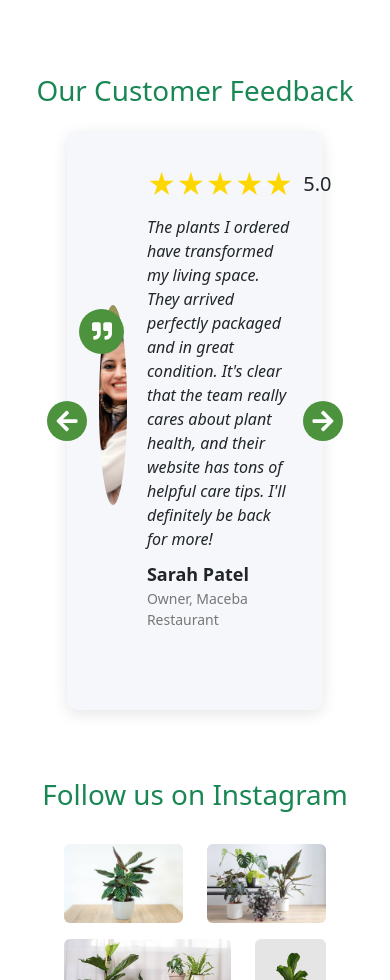
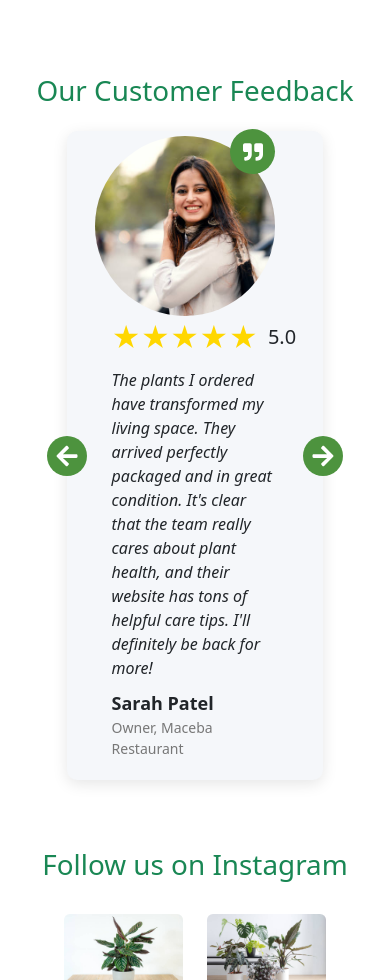
Before and after one commit to jency1/PlantWorld, a React (Vite) app: page / in a window 390 px wide. Shown: the part 3465-4445 px from the top of the page. Built offline with nearby package versions, Linux system fonts and the light colour scheme.

Commit message:
responsive

```diff
--- a/src/HomePage/Feedback.jsx
+++ b/src/HomePage/Feedback.jsx
@@ -57,7 +57,7 @@ function Feedback() {
         Our Customer Feedback
       </div>
       <div className="row justify-content-center">
-        <div className="mt-3 w-75">
+        <div className="mt-3 col-9">
           <div className={`${styles["testimonial-card"]} position-relative`}>
             <div
               className={`${styles["testimonial-arrow"]} ${styles["left-arrow"]}`}
@@ -66,8 +66,9 @@ function Feedback() {
               <FaArrowLeft />
             </div>
 
+            <div className="container">
               <div className={`${styles["testimonial-content"]} d-flex`}>
-              <div className={`${styles["testimonial-image"]}`}>
+                <div className={`${styles["testimonial-image"]} `}>
                   <img
                     src={feedbacks[current].image}
                     className="img-fluid rounded-circle"
@@ -144,6 +145,7 @@ function Feedback() {
                   </p>
                 </div>
               </div>
+            </div>
 
             <div
               className={`${styles["testimonial-arrow"]} ${styles["right-arrow"]}`}
--- a/src/HomePage/Feedback.module.css
+++ b/src/HomePage/Feedback.module.css
@@ -70,7 +70,7 @@
   font-size: 20px;
   cursor: pointer;
   position: absolute;
-  top: 2%;
+  top: -4%;
   right: 10%;
 }
 .testimonial-image img {
@@ -120,3 +120,22 @@
   font-size: 14px;
   color: #777;
 }
+
+@media only screen and (max-width: 61.99875em) {
+  .testimonial-content {
+    flex-direction: column;
+  }
+
+  .testimonial-text {
+    margin-left: 0;
+  }
+
+  .testimonial-image img {
+    width: 180px;
+    height: 180px;
+  }
+
+  .testimonial-card {
+    padding: 5px;
+  }
+}
```
Lines whose indentation alone changed are shown as unchanged.
